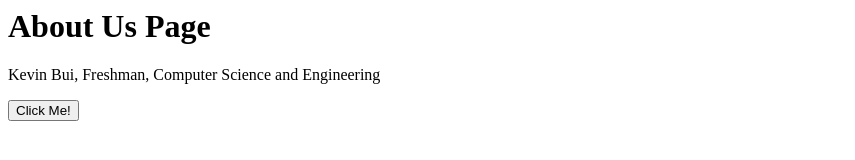
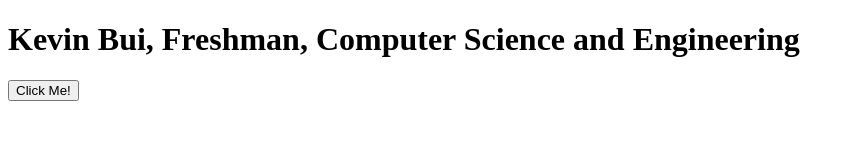
Before and after one commit to tbuiis/team10, a plain HTML site: page Kevin Bui.html in a window 1280 px wide. Shown: the whole page, without its empty margins (0-855 px from the left). Drawn offline with Linux system fonts and the light colour scheme.

Commit message:
Add files via upload

```diff
--- a/Kevin Bui.html
+++ b/Kevin Bui.html
@@ -1,8 +1,7 @@
-<div class="about-section">
-    <h1>About Us Page</h1>
-    <p>Kevin Bui, Freshman, Computer Science and Engineering</p>
-</div>
-
-<a href="fix this url code ">
-    <button>Click Me!</button>
-</a>
+<!DOCTYPE html>
+<html lang="en">
+  <body>
+    <h1>Kevin Bui, Freshman, Computer Science and Engineering</h1>
+    <button type="button" onclick="alert('Hi GDSC!')">Click Me!</button>
+  </body>
+</html>
```
